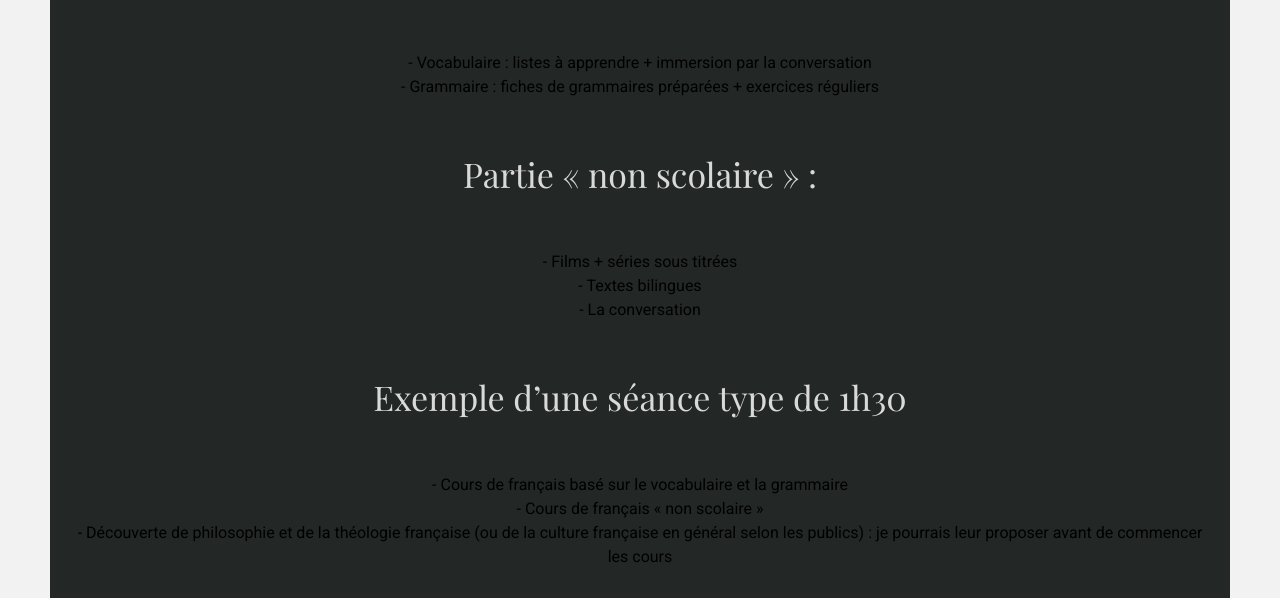
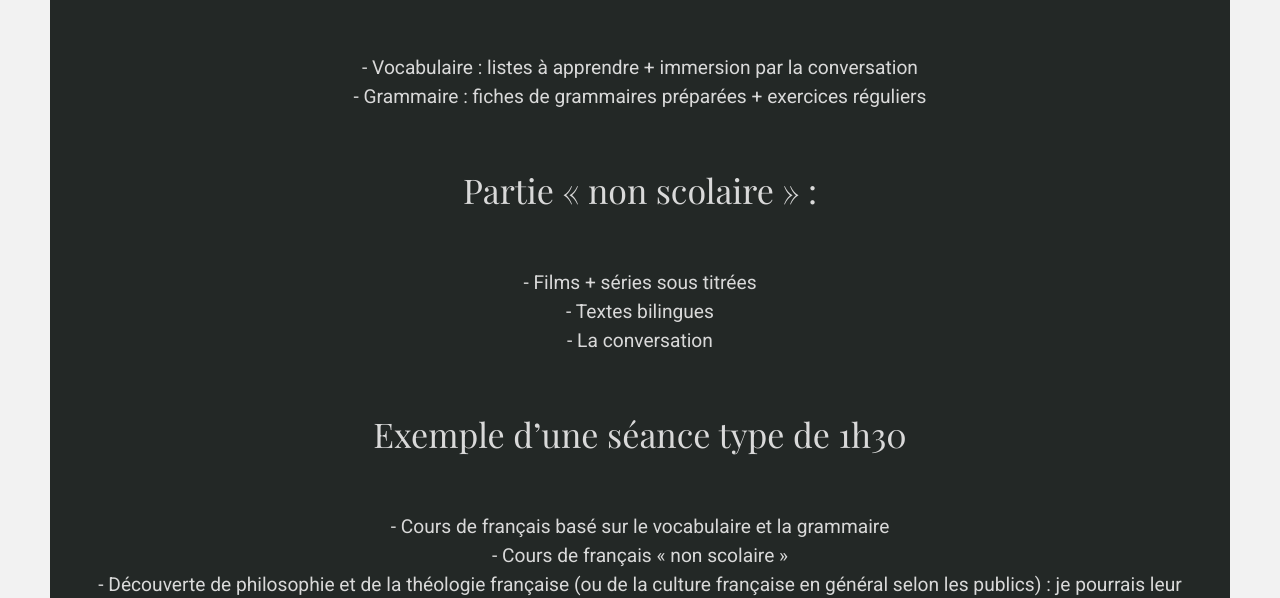
Before and after one commit to angeliquejeanne/CourseWebSite-RomainProject, a plain HTML site: page src/Links-Français/programme-1.html in a window 1280 px wide. Shown: the part 591-1189 px from the top of the page. Drawn offline with nearby package versions, Linux system fonts and the light colour scheme; a web font is replaced by a local one.

Commit message:
add modifs style color text page programme

```diff
--- a/src/Links-Français/programme-1.html
+++ b/src/Links-Français/programme-1.html
@@ -90,7 +90,7 @@
                     allowfullscreen>
                 </iframe>
             </div>
-            <div>
+            <div class="content-text">
                 <h2>Partie « scolaire » : vocabulaire et grammaire</h2>
                 <p>
                     - Vocabulaire : listes à apprendre + immersion par la conversation <br>
--- a/src/style/main/_main.scss
+++ b/src/style/main/_main.scss
@@ -114,6 +114,13 @@ main {
         #section-b {
             background-color: var(--color-primary);
             margin: 50px;
+
+            div {
+                p {
+                    color: var(--color-four);
+                    font-size: 1.2rem;
+                }
+            }
         }
     }
 }
```
Also changed, not shown: src/style/style.css, 1 other file.
